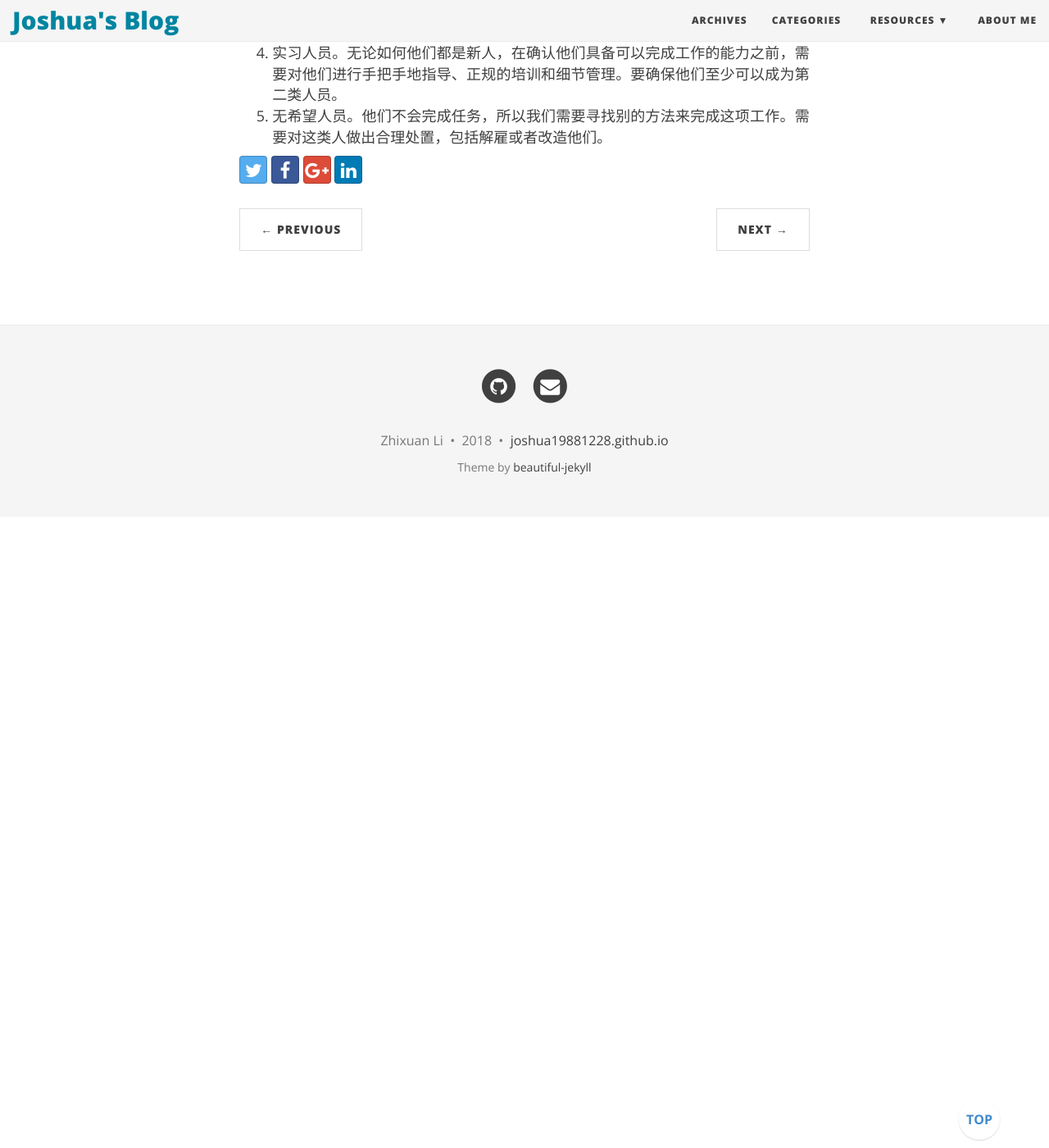
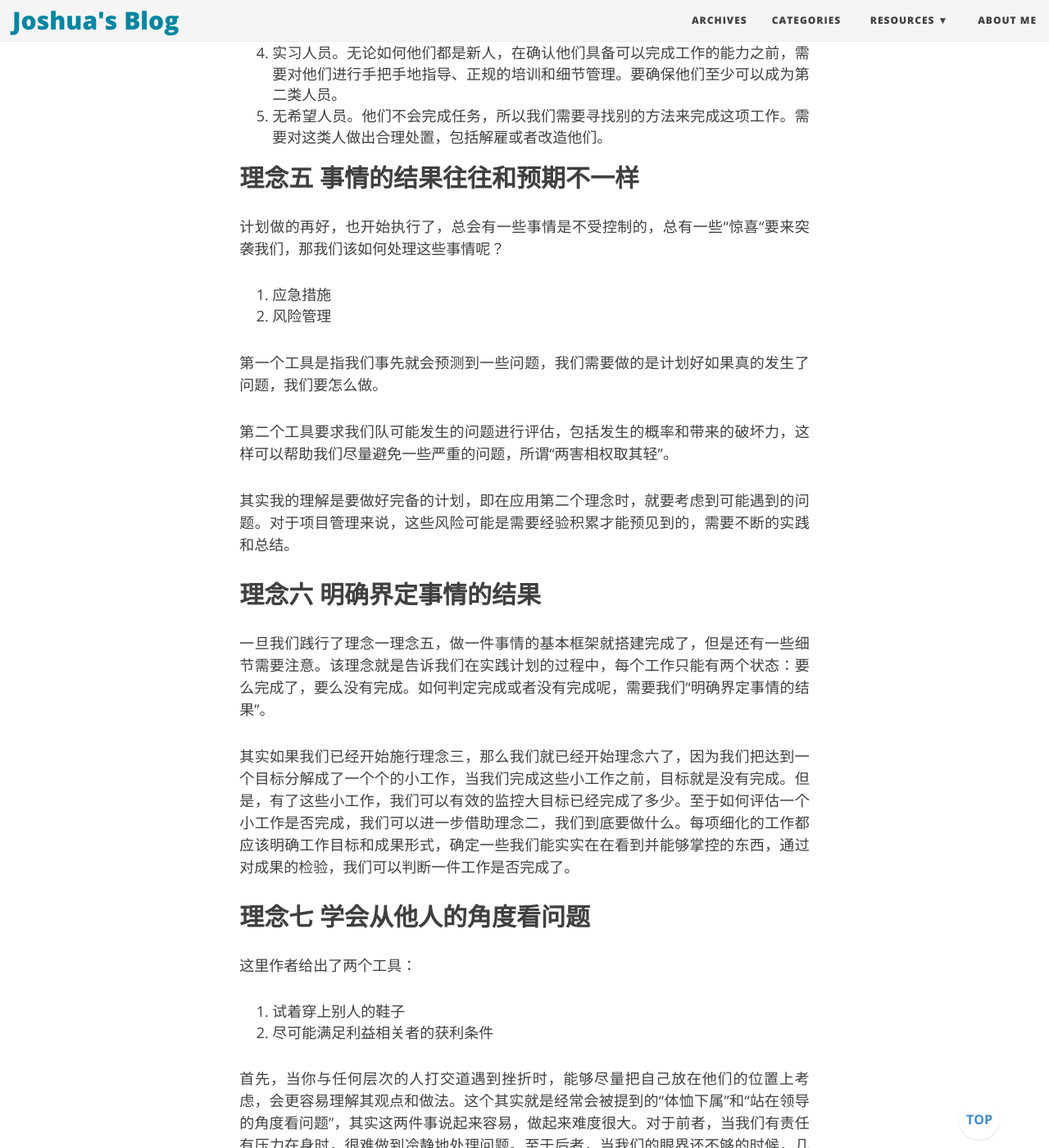
Before and after one commit to joshua19881228/joshua19881228.github.io, a Jekyll site: the page built from _posts/Life_Discovery/Miscellaneous/2018-03-05-Miscellaneous.md, in a window 1280 px wide and 1400 px high, scrolled down 3346 px. Shown: the whole window at 82% size. Built offline with Jekyll 4.4.1, drawn with Linux system fonts in a browser that asks for light colours; nearby versions of some CDN libraries; comment, search, counter and statistics services are not loaded; before the commit the page ends 3976 px from its top, so only the background shows below that; some of the changed text lies outside the part shown.

Commit message:
update post

```diff
--- a/_posts/Life_Discovery/Miscellaneous/2018-03-05-Miscellaneous.md
+++ b/_posts/Life_Discovery/Miscellaneous/2018-03-05-Miscellaneous.md
@@ -79,3 +79,33 @@ tag: ["Miscellaneous", "Reading"]
 3. 不确定人员。这类人由于各种原因，很可能不会很好地完成工作任务。我们需要尽快对这类人进行细分，分配给他们一些工作，并根据工作成效判断他们的能力。如果他们能够较好地完成工作，可归于第二类，如果不能就归于第五类。
 4. 实习人员。无论如何他们都是新人，在确认他们具备可以完成工作的能力之前，需要对他们进行手把手地指导、正规的培训和细节管理。要确保他们至少可以成为第二类人员。
 5. 无希望人员。他们不会完成任务，所以我们需要寻找别的方法来完成这项工作。需要对这类人做出合理处置，包括解雇或者改造他们。
+
+## 理念五 事情的结果往往和预期不一样 ##
+
+计划做的再好，也开始执行了，总会有一些事情是不受控制的，总有一些“惊喜“要来突袭我们，那我们该如何处理这些事情呢？
+
+1. 应急措施
+2. 风险管理
+
+第一个工具是指我们事先就会预测到一些问题，我们需要做的是计划好如果真的发生了问题，我们要怎么做。
+
+第二个工具要求我们队可能发生的问题进行评估，包括发生的概率和带来的破坏力，这样可以帮助我们尽量避免一些严重的问题，所谓“两害相权取其轻”。
+
+其实我的理解是要做好完备的计划，即在应用第二个理念时，就要考虑到可能遇到的问题。对于项目管理来说，这些风险可能是需要经验积累才能预见到的，需要不断的实践和总结。
+
+## 理念六 明确界定事情的结果 ##
+
+一旦我们践行了理念一理念五，做一件事情的基本框架就搭建完成了，但是还有一些细节需要注意。该理念就是告诉我们在实践计划的过程中，每个工作只能有两个状态：要么完成了，要么没有完成。如何判定完成或者没有完成呢，需要我们“明确界定事情的结果”。
+
+其实如果我们已经开始施行理念三，那么我们就已经开始理念六了，因为我们把达到一个目标分解成了一个个的小工作，当我们完成这些小工作之前，目标就是没有完成。但是，有了这些小工作，我们可以有效的监控大目标已经完成了多少。至于如何评估一个小工作是否完成，我们可以进一步借助理念二，我们到底要做什么。每项细化的工作都应该明确工作目标和成果形式，确定一些我们能实实在在看到并能够掌控的东西，通过对成果的检验，我们可以判断一件工作是否完成了。
+
+## 理念七 学会从他人的角度看问题 ##
+
+这里作者给出了两个工具：
+
+1. 试着穿上别人的鞋子
+2. 尽可能满足利益相关者的获利条件
+
+首先，当你与任何层次的人打交道遇到挫折时，能够尽量把自己放在他们的位置上考虑，会更容易理解其观点和做法。这个其实就是经常会被提到的“体恤下属”和“站在领导的角度看问题”，其实这两件事说起来容易，做起来难度很大。对于前者，当我们有责任有压力在身时，很难做到冷静地处理问题。至于后者，当我们的眼界还不够的时候，几乎不可能具有那样的眼光，或者有时候是“不在其职不谋其政”。
+
+其次，让所有人都有所得，而且是让每个人得到他自己想要的，而不是我们想给的，才能让所有人顺畅地合作。
```
